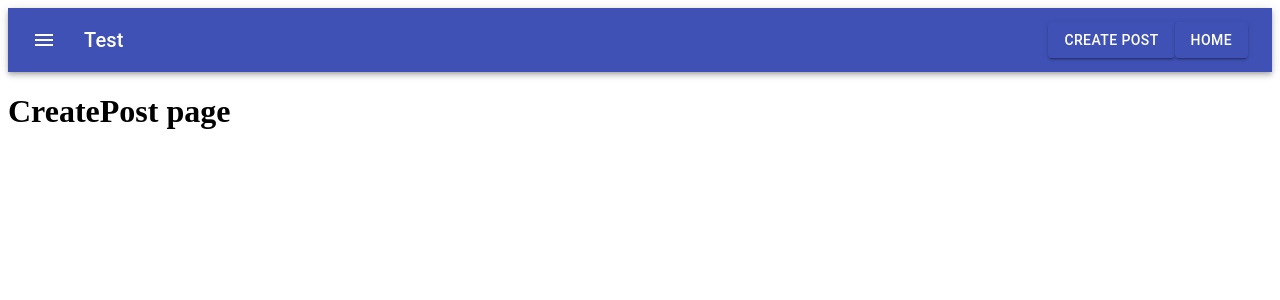
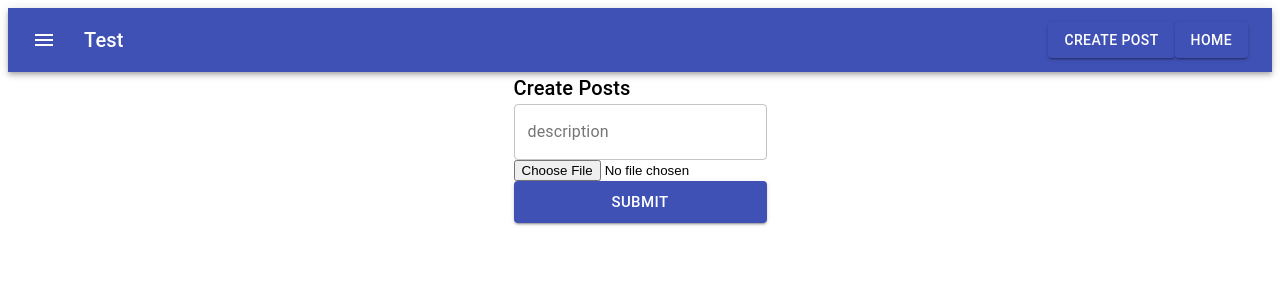
Before and after one commit to Lsy322/Programming-Project, a React (Create React App) app in the folder frontend/: page /createPost in a window 1280 px wide. Shown: the top 300 px of the page. Built offline with nearby package versions, Linux system fonts and the light colour scheme.

Commit message:
Uploading post UI

```diff
--- a/frontend/package.json
+++ b/frontend/package.json
@@ -10,6 +10,7 @@
     "@testing-library/user-event": "^12.8.3",
     "react": "^17.0.1",
     "react-dom": "^17.0.1",
+    "react-file-base64": "^1.0.3",
     "react-router-dom": "^5.2.0",
     "react-scripts": "4.0.3",
     "web-vitals": "^1.1.0"
--- a/frontend/src/components/CreatePostForm.js
+++ b/frontend/src/components/CreatePostForm.js
@@ -0,0 +1,46 @@
+import { TextField, Button, Typography } from "@material-ui/core";
+import React, { useState } from "react";
+import FileBase from "react-file-base64";
+
+const CreatePostForm = () => {
+  const [postData, setPostData] = useState({
+    description: "",
+    selectedFile: "",
+  });
+
+
+  return (
+    <form autoComplete="off" noValidate >
+      <Typography variant="h6">Create Posts</Typography>
+      <TextField
+        name="description"
+        variant="outlined"
+        label='description'
+        fullWidth
+        value={postData.description}
+        onChange={(e) =>
+          setPostData({ ...postData, description: e.target.value })
+        }
+      />
+      <div>
+        <FileBase
+          type="file"
+          multiple={false}
+          onDone={({ base64 }) =>
+            setPostData({ ...postData, selectedFile: base64 })
+          }
+        />
+      </div>
+      <Button
+        variant="contained"
+        color="primary"
+        size="large"
+        type="submit"
+        fullWidth
+      >
+        Submit
+      </Button>
+    </form>
+  );
+};
+export default CreatePostForm;
--- a/frontend/src/pages/CreatePost.js
+++ b/frontend/src/pages/CreatePost.js
@@ -1,11 +1,26 @@
+import { Box, makeStyles, Typography } from '@material-ui/core';
 import React from 'react';
 
+//importing component
+import CreatePostForm from '../components/CreatePostForm';
+const useStyle = makeStyles((theme)=>({
+    root: {
+        width: "100%",
+        maxWidth: 360,
+        backgroundColor: theme.palette.background.paper,
+      },
+
+}));
+
 const CreatePost = () => {
+    const classes = useStyle();
+
     return (
-        <div>
-            <h1>CreatePost page</h1>
-        </div>
+        <Box display='flex' justifyContent="center">
+            <CreatePostForm />
+        </Box>
     );
 }
 
+
 export default CreatePost;
```
Also changed, not shown: 1 other file (tests, documents, lock files or other folders).
